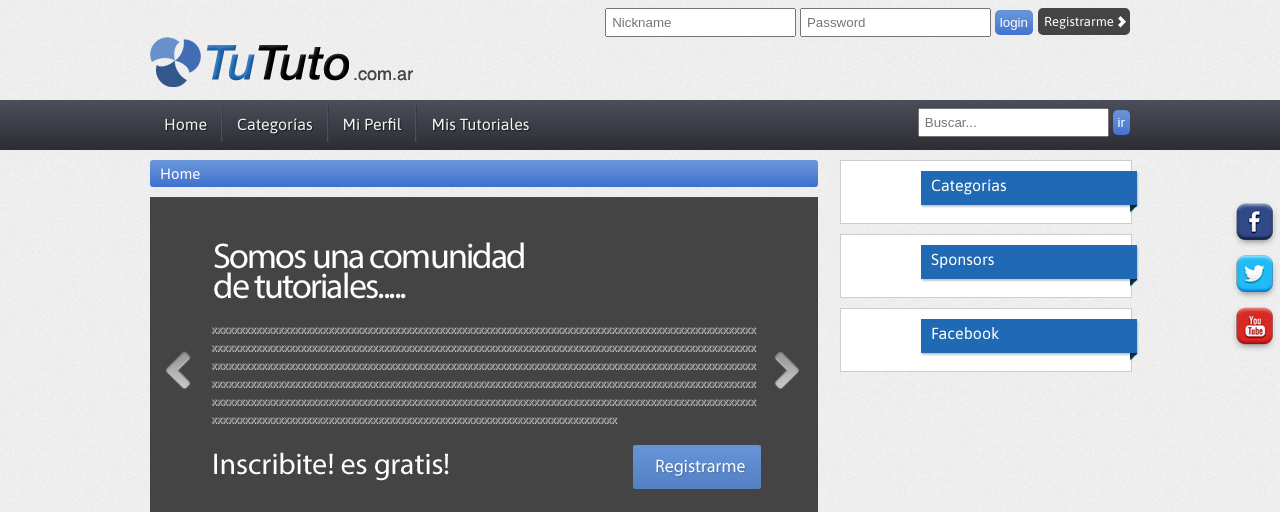
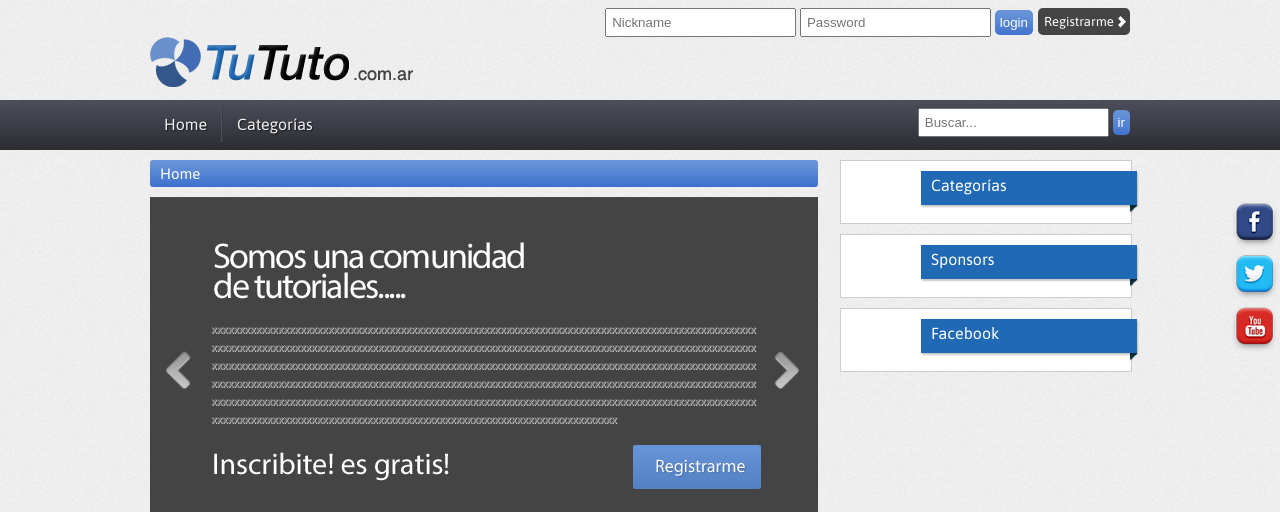
Before and after one commit to TrabajoPhp/tututo, a PHP site: page /index.php in a window 1280 px wide. Shown: the top 512 px of the page. Run offline with PHP 8.4, Linux system fonts and the light colour scheme.

Commit message:
perfil y menu header

```diff
--- a/header.php
+++ b/header.php
@@ -34,7 +34,7 @@
 			</div>
 			<!--cambiar aca a display none-->
 			<div id='logueado'>
-				<a href='salir.php' class='bsalir'>Salir</a> <a href='miperfil.php' class='bconfig'>Mi perfil</a> <p>Hola, <strong> $_SESSION[usuarioactual]  </strong></p>
+				<a href='salir.php' class='bsalir'>Salir</a> <a href='miperfil.php?nickname=$_SESSION[usuarioactual]' class='bconfig'>Mi perfil</a> <p>Hola, <strong> $_SESSION[usuarioactual]  </strong></p>
 			</div>";
 			}
 			else
@@ -69,14 +69,13 @@
 						   <li><a href="tutoriales.php">Economia</a></li>
 						</ul>
 					</li>
-					<li><a href="perfil.php">Mi Perfil</a>
-						<ul>
-							<li><a href="perfil.php">Perfil</a></li>
-							<li><a href="#">Configuraci&oacuten</a></li>
-						</ul>
-					</li>
-					<li><a href="tutoriales.php">Mis Tutoriales</a>
-					</li>
+					<?php
+						if(isset($_SESSION["autentica"]))
+						{
+						echo "<li><a href='perfil.php?nickname=$_SESSION[usuarioactual]'>Perfil</a></li>";
+						echo "<li><a href='tutoriales.php?autor=$_SESSION[usuarioactual]'>Mis Tutoriales</a></li>";
+						}
+					?>
 				</ul>
 				<div id="search">
 					<form name="search" action="tutoriales.php" method="GET">
```
